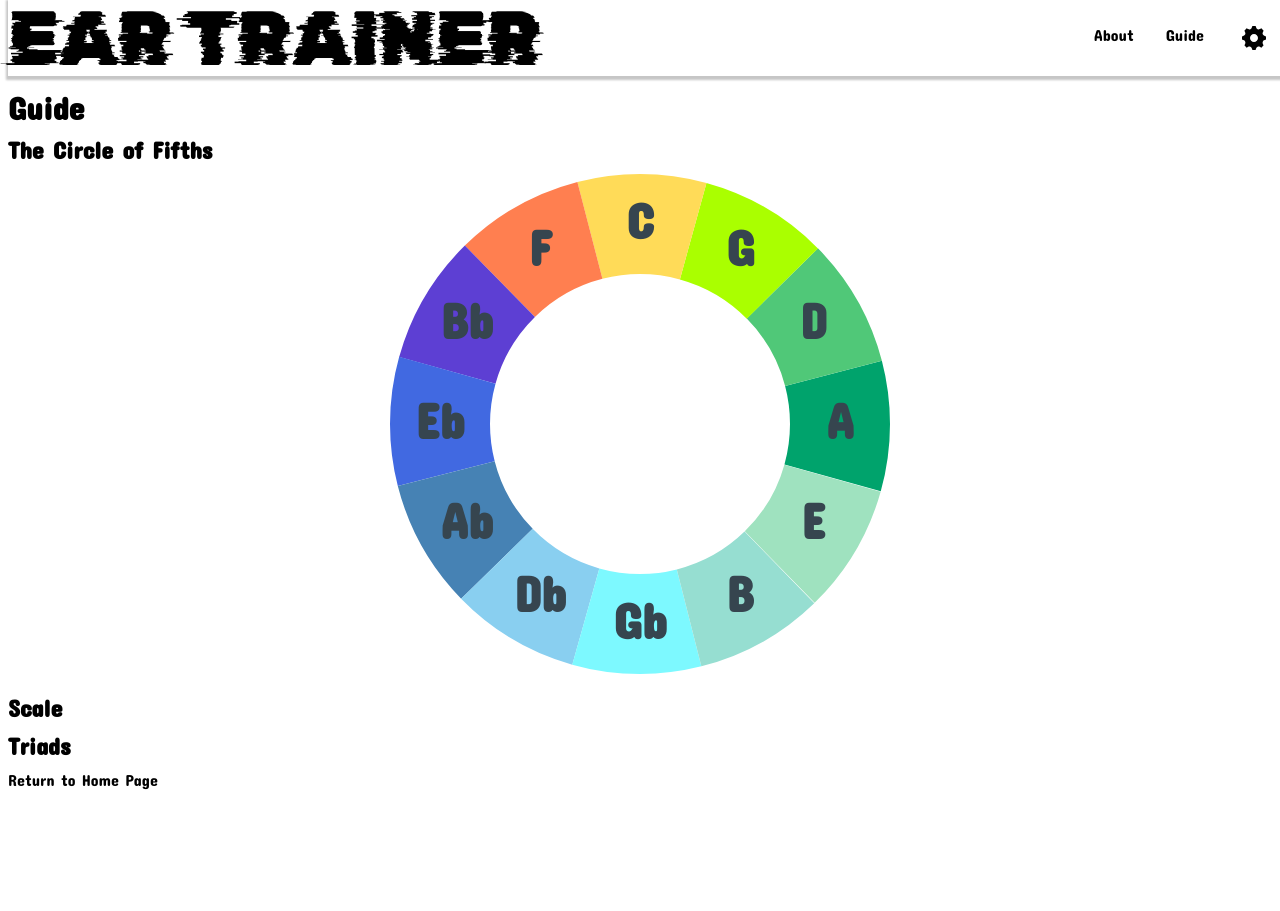
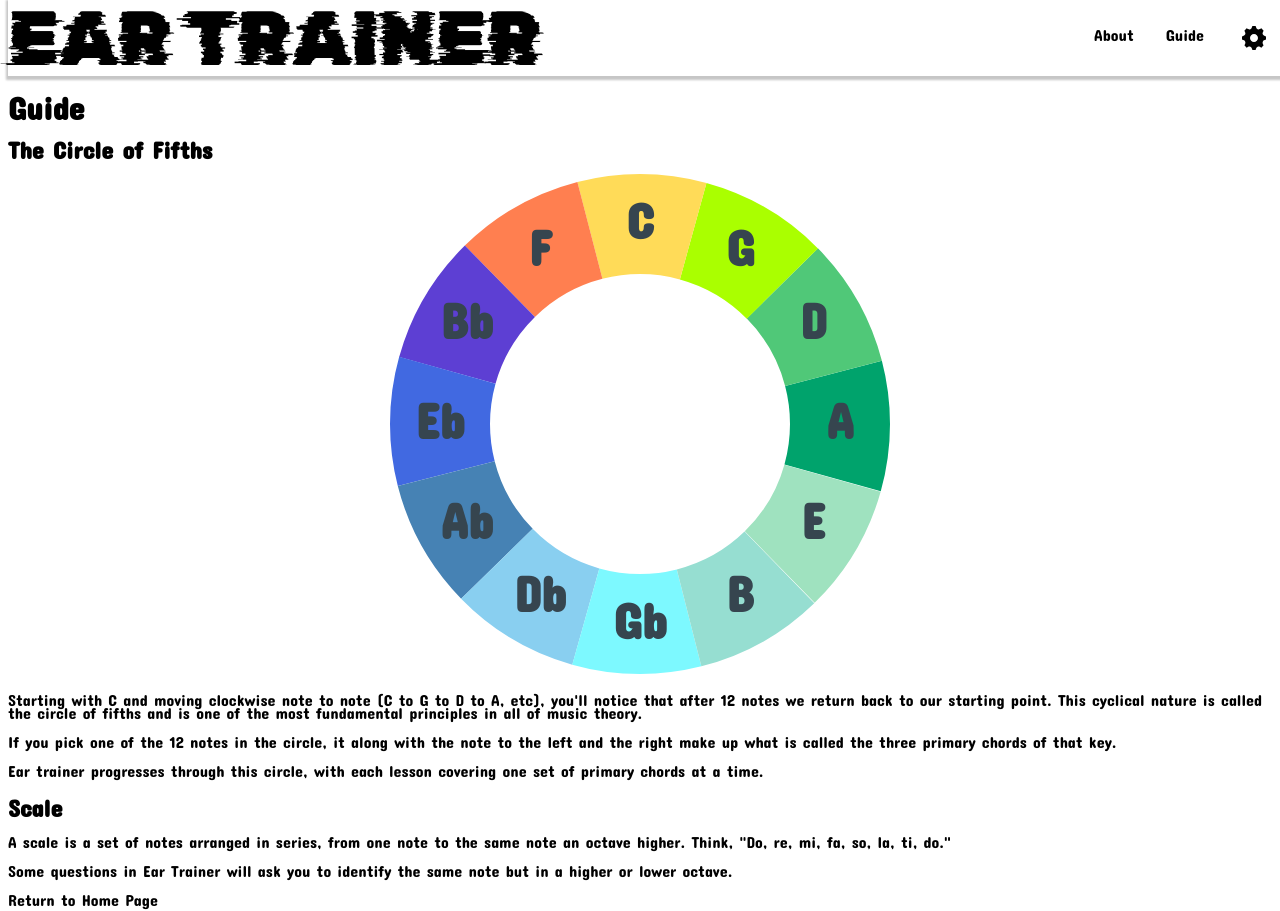
Before and after one commit to charper11/EarNote, a React (Create React App) app in the folder earnote-ui/: page /guide in a window 1280 px wide. Before the commit the page ends 800 px from the top, so only its background shows below. Built offline with nearby package versions, Linux system fonts and the light colour scheme.

Commit message:
add guide page content

```diff
--- a/earnote-ui/src/Pages/Guide.js
+++ b/earnote-ui/src/Pages/Guide.js
@@ -9,8 +9,12 @@ const Guide = () => {
           <h1>Guide</h1>
           <h2>The Circle of Fifths</h2>
           <CircleOfFifths />
+          <p>Starting with C and moving clockwise note to note (C to G to D to A, etc), you'll notice that after 12 notes we return back to our starting point. This cyclical nature is called the circle of fifths and is one of the most fundamental principles in all of music theory.</p>
+          <p>If you pick one of the 12 notes in the circle, it along with the note to the left and the right make up what is called the three primary chords of that key.</p>
+          <p>Ear trainer progresses through this circle, with each lesson covering one set of primary chords at a time.</p>
           <h2>Scale</h2>
-          <h2>Triads</h2>
+          <p>A scale is a set of notes arranged in series, from one note to the same note an octave higher. Think, "Do, re, mi, fa, so, la, ti, do."</p>
+          <p>Some questions in Ear Trainer will ask you to identify the same note but in a higher or lower octave.</p>
           <Link to="/">Return to Home Page</Link>
         </div>
     );
```
